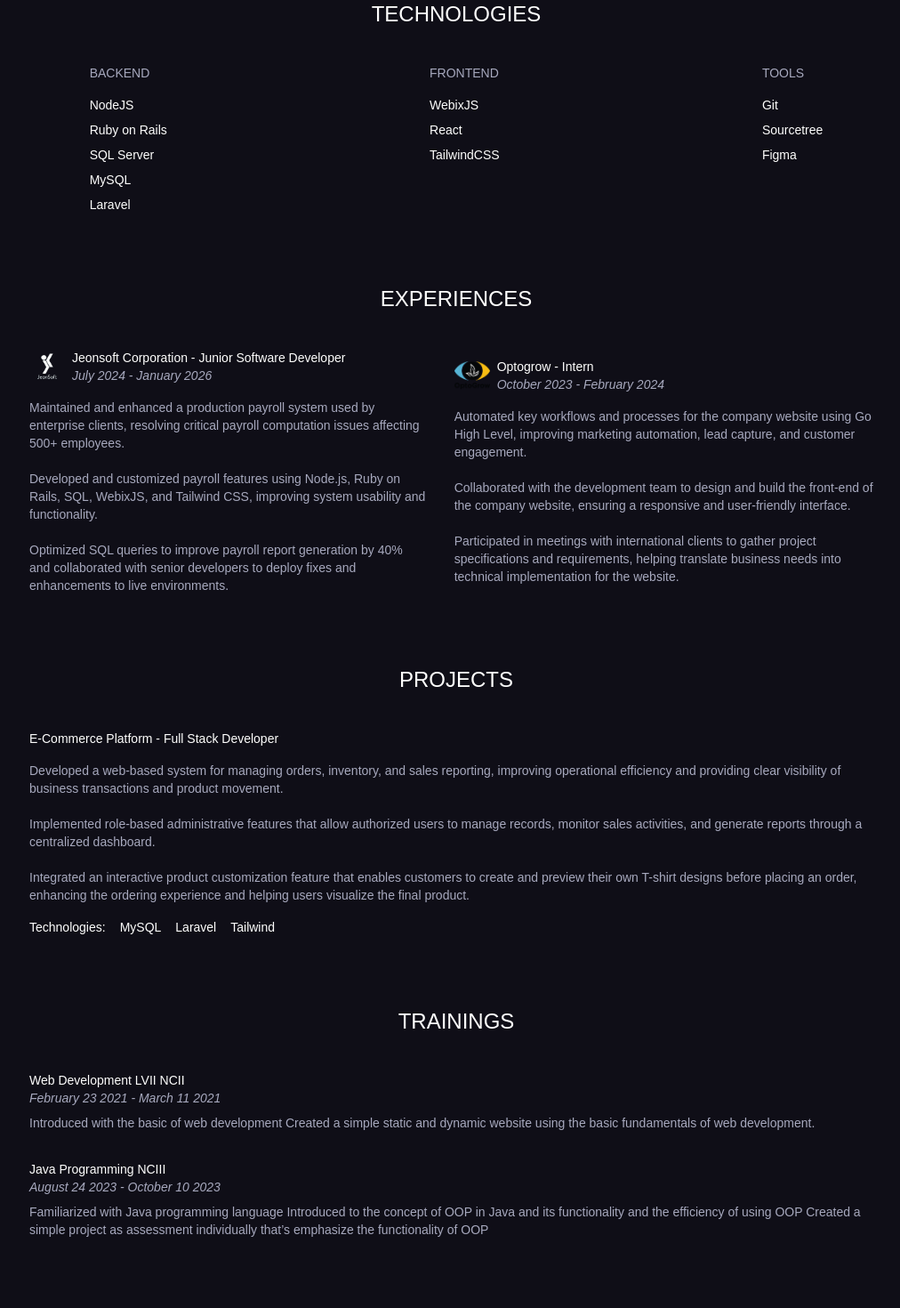
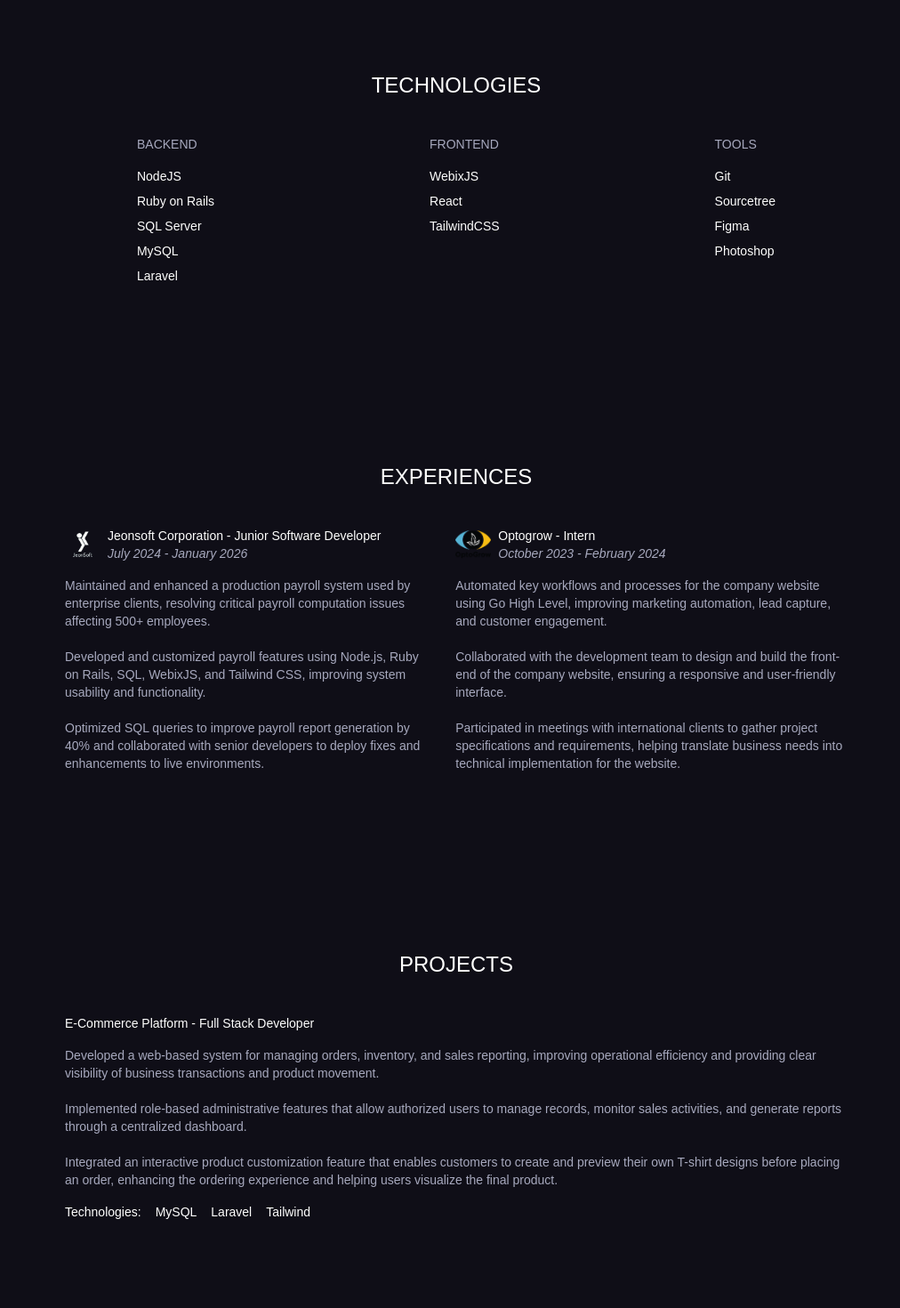
Before and after one commit to Sublime8157/portfolio, a React (Vite) app in the folder frontend/: page / in a window 1280 px wide. Shown: the part 800-2270 px from the top of the page at 89% size, without its empty margins (127-1139 px from the left). Built offline with nearby package versions, Linux system fonts and the light colour scheme.

Commit message:
Support animation utilizing the motion package

```diff
--- a/frontend/src/features/contact/contacts.jsx
+++ b/frontend/src/features/contact/contacts.jsx
@@ -1,26 +1,35 @@
 import ContactList from "./components/contactList";
 import InputText from "../utils/InputText";
-import InputTextArea from "../utils/InputTextArea.jsx"
-import Button from "../utils/Button.jsx"
+import InputTextArea from "../utils/InputTextArea.jsx";
+import Button from "../utils/Button.jsx";
+import Motion from "../utils/Motion.jsx";
 
 const contacts = () => {
   return (
     <div className="">
-      <h1 className="text-center text-2xl">CONTACT</h1>
+      <Motion direction="top" className="text-center text-2xl">
+        CONTACT
+      </Motion>
       <div className="items-center p-10 flex flex-row justify-evenly">
         <div>
           {ContactList.map((contact, index) => (
             <div key={index} className="flex flex-row gap-2">
-              {contact.type}: <p className="text-[#a7a9be]">{contact.info}</p>
+              <Motion delay={index * 0.05}>
+                {contact.type}: <p className="text-[#a7a9be]">{contact.info}</p>
+              </Motion>
             </div>
           ))}
         </div>
-        <div className="flex flex-col  gap-2">
+        <Motion direction="right" className="flex flex-col  gap-2">
           <InputText name="name" placeholder="Name (Optional)" />
           <InputText name="subject" placeholder="Subject" />
-          <InputTextArea name="message" placeholder="message" classname="h-40 " />
+          <InputTextArea
+            name="message"
+            placeholder="message"
+            classname="h-40 "
+          />
           <Button classname="w-100 py-2!">Submit</Button>
-        </div>
+        </Motion>
       </div>
     </div>
   );
--- a/frontend/src/features/experiences/components/experiences.jsx
+++ b/frontend/src/features/experiences/components/experiences.jsx
@@ -1,12 +1,19 @@
 import experienceList from "../components/experienceList.jsx";
+import Motion from "../../utils/Motion.jsx";
 
 const experiences = () => {
   return (
     <div>
-      <h1 className="mt-10 text-center text-2xl">EXPERIENCES</h1>
+      <Motion direction="top" className="mt-10 text-center text-2xl">
+        EXPERIENCES
+      </Motion>
       <ul className="p-10 flex flex-row justify-between gap-8 items-center">
         {experienceList.map((exp, index) => (
-          <div key={index} className="flex gap-4 flex-col">
+          <Motion
+            direction="bottom"
+            key={index}
+            className="flex gap-4 flex-col"
+          >
             <div className="gap-2 items-center flex-row flex">
               <img src={exp.logo} width={40}></img>
               <div className="flex flex-col">
@@ -23,7 +30,7 @@ const experiences = () => {
                 {exp.paragraph}
               </div>
             </div>
-          </div>
+          </Motion>
         ))}
       </ul>
     </div>
--- a/frontend/src/features/index.jsx
+++ b/frontend/src/features/index.jsx
@@ -23,23 +23,23 @@ const index = () => {
           </div>
         </div>
         {/* Technologies */}
-        <div id="technologies" className="w-full h-auto">
+        <div id="technologies" className="p-20">
           <Technologies />
         </div>
         {/* Experiences */}
-        <div id="experiences" className="p-10">
+        <div id="experiences" className="p-20">
           <Experiences />
         </div>
         {/* Projects */}
-        <div id="projects" className="px-20">
+        <div id="projects" className="p-20">
           <Projects />
         </div>
         {/* Trainings */}
-        <div id="trainings" className="p-10">
+        <div id="trainings" className="p-20">
           <Trainings />
         </div>
         {/* Contacts */}
-        <div id="contact" className="p-10">
+        <div id="contact" className="p-20">
           <Contacts />
         </div>
         {/* Footer */}
--- a/frontend/src/features/navigation/nav.jsx
+++ b/frontend/src/features/navigation/nav.jsx
@@ -5,6 +5,7 @@ const nav = () => {
     "ABOUT",
     "TECHNOLOGIES",
     "EXPERIENCES",
+    "PROJECTS",
     "TRAININGS",
     "CONTACT",
   ];
--- a/frontend/src/features/projects/projects.jsx
+++ b/frontend/src/features/projects/projects.jsx
@@ -1,11 +1,18 @@
 import ProjectList from "./components/projectList";
+import Motion from "../utils/Motion";
 
 const projects = () => {
   return (
     <div>
-      <h1 className="text-2xl text-center">PROJECTS</h1>
+      <Motion direction="top" className="text-2xl text-center">
+        PROJECTS
+      </Motion>
       {ProjectList.map((list, index) => (
-        <div key={index} className="py-10 flex flex-col gap-4">
+        <Motion
+          direction="left"
+          key={index}
+          className="p-10 flex flex-col gap-4"
+        >
           <h6>
             {list.name} - {list.role}
           </h6>
@@ -18,7 +25,7 @@ const projects = () => {
               ))}
             </ul>
           </div>
-        </div>
+        </Motion>
       ))}
     </div>
   );
--- a/frontend/src/features/technologies/components/technologyList.jsx
+++ b/frontend/src/features/technologies/components/technologyList.jsx
@@ -1,20 +1,6 @@
 const tech = {
-    frontend: [
-        "WebixJS",
-        "React",
-        "TailwindCSS"
-    ],
-    backend: [
-        "NodeJS",
-        "Ruby on Rails",
-        "SQL Server",
-        "MySQL",
-        "Laravel"
-    ],
-    tools: [
-        "Git",
-        "Sourcetree",
-        "Figma"
-    ]
-}
-export default tech
+  frontend: ["WebixJS", "React", "TailwindCSS"],
+  backend: ["NodeJS", "Ruby on Rails", "SQL Server", "MySQL", "Laravel"],
+  tools: ["Git", "Sourcetree", "Figma", "Photoshop"],
+};
+export default tech;
--- a/frontend/src/features/technologies/technologies.jsx
+++ b/frontend/src/features/technologies/technologies.jsx
@@ -1,25 +1,41 @@
 import technologyList from "./components/technologyList";
+import Motion from "../utils/Motion";
+
 const technologies = () => {
   return (
-    <div className="flex w-full flex-col">
-      <h1 className="text-2xl text-center">TECHNOLOGIES</h1>
+    <div className="">
+      <Motion direction="top" className="text-2xl text-center">
+        TECHNOLOGIES
+      </Motion>
       <div className="mt-10 flex flex-row justify-around items-start">
         <ul className="flex flex-col gap-2">
           <h1 className=" mb-2 text-[#a7a9be]">BACKEND</h1>
           {technologyList.backend.map((item, index) => (
-            <li className="text-sm" key={index}>{item}</li>
+            <Motion delay={index * 0.03}>
+              <li className="text-sm" key={index}>
+                {item}
+              </li>
+            </Motion>
           ))}
         </ul>
         <ul className="flex flex-col gap-2">
           <h1 className="mb-2 text-[#a7a9be]">FRONTEND</h1>
           {technologyList.frontend.map((item, index) => (
-            <li key={index}>{item}</li>
+            <Motion delay={index * 0.03}>
+              <li className="text-sm" key={index}>
+                {item}
+              </li>
+            </Motion>
           ))}
         </ul>
         <ul className="flex flex-col gap-2">
           <h1 className="mb-2 text-[#a7a9be]">TOOLS</h1>
           {technologyList.tools.map((item, index) => (
-            <li key={index}>{item}</li>
+            <Motion delay={index * 0.03}>
+              <li className="text-sm" key={index}>
+                {item}
+              </li>
+            </Motion>
           ))}
         </ul>
       </div>
--- a/frontend/src/features/trainings/components/trainings.jsx
+++ b/frontend/src/features/trainings/components/trainings.jsx
@@ -1,12 +1,15 @@
 import trainingList from "./trainingList";
+import Motion from "../../utils/Motion";
 
 const trainings = () => {
   return (
     <div className="flex flex-col">
-      <div className="text-center text-2xl">TRAININGS</div>
-
+      <Motion direction="top" className="text-center text-2xl">
+        TRAININGS
+      </Motion>
       <div className="flex flex-col gap-8 p-10">
         {trainingList.map((training, index) => (
+          <Motion direction="bottom" delay={index * 0.03}>
             <div key={index} className="flex flex-col gap-2">
               <div>
                 <h6>{training.title}</h6>
@@ -16,6 +19,7 @@ const trainings = () => {
               </div>
               <p className="text-[#a7a9be]">{training.paragraph}</p>
             </div>
+          </Motion>
         ))}
       </div>
     </div>
--- a/frontend/src/features/utils/Motion.jsx
+++ b/frontend/src/features/utils/Motion.jsx
@@ -7,15 +7,23 @@ const directionMap = {
   bottom: { y: 50 },
 };
 
-const Motion = ({ direction = "bottom", duration = 0.8, className = "", children }) => {
+const Motion = ({
+  direction = "bottom",
+  duration = 0.8,
+  className = "",
+  once = true,
+  delay = 0,
+  children,
+}) => {
   const initial = { opacity: 0, ...directionMap[direction] };
 
   return (
     <motion.div
       initial={initial}
-      animate={{ opacity: 1, x: 0, y: 0 }}
-      transition={{ duration }}
+      whileInView={{ opacity: 1, x: 0, y: 0 }}
+      transition={{ duration, delay, ease: "easeOut" }}
       className={className}
+      viewport={{ once, amount: 1 }}
     >
       {children}
     </motion.div>
```
Lines whose indentation alone changed are shown as unchanged.
